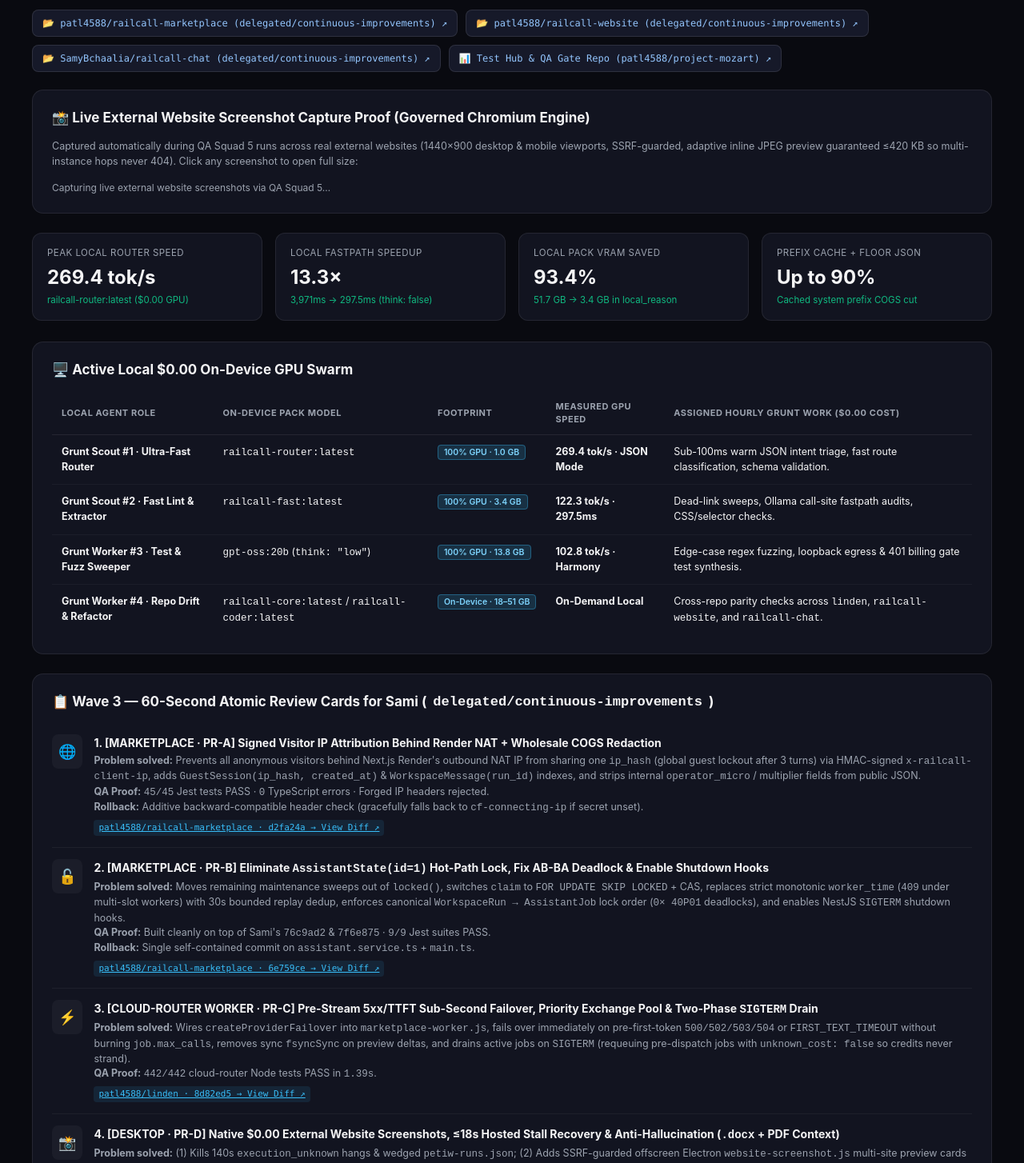
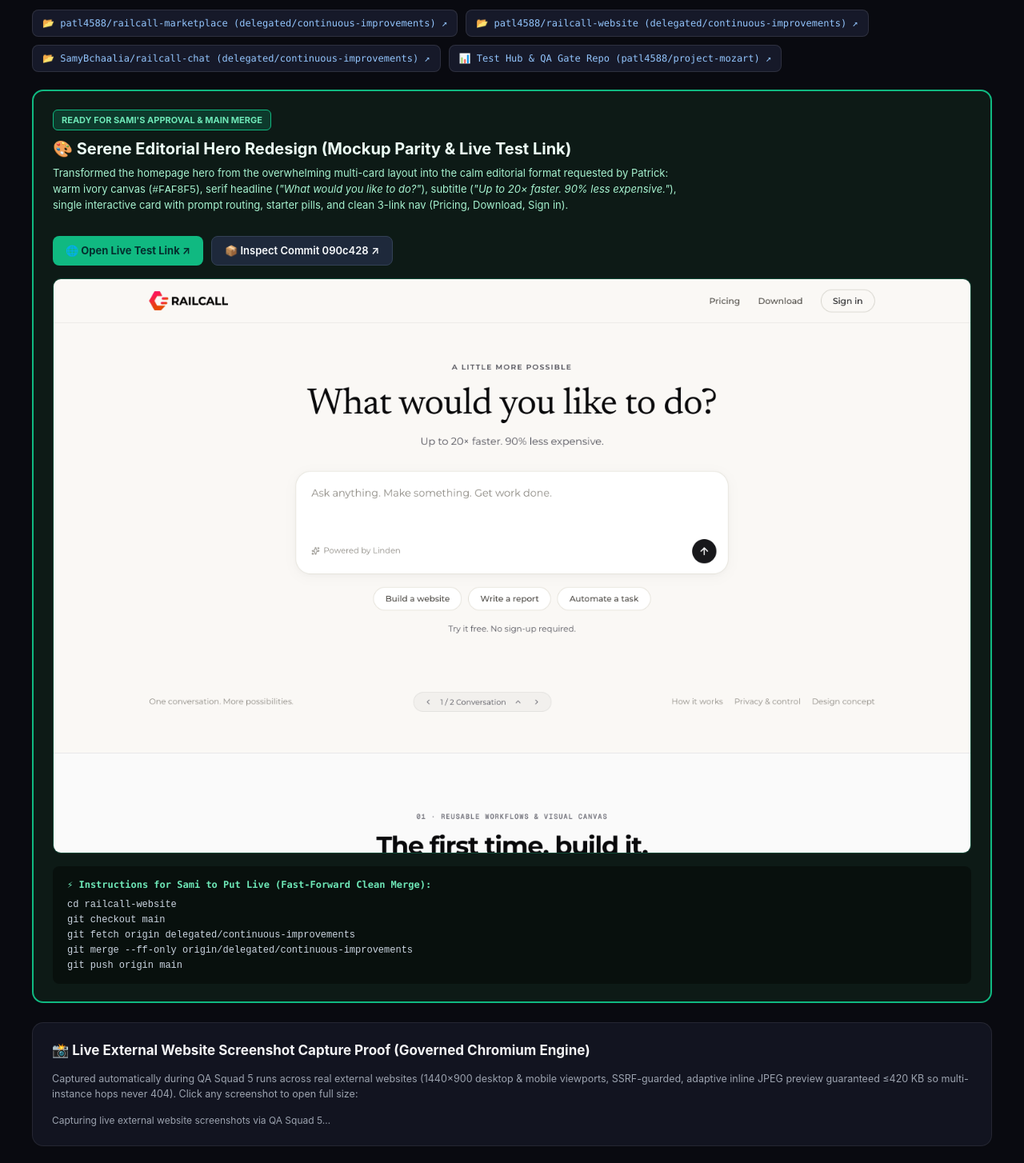
Before and after one commit to patl4588/project-mozart, a plain HTML site: page index.html in a window 1280 px wide. Shown: the part 958-2412 px from the top of the page at 80% size. Drawn offline with Linux system fonts and the light colour scheme; no server answers.

Commit message:
feat(dashboard): add Serene Editorial Hero review card and live test link for Sami

```diff
--- a/index.html
+++ b/index.html
@@ -272,6 +272,40 @@
       <a class="repo-pill" href="https://github.com/patl4588/project-mozart" target="_blank" rel="noreferrer">📊 Test Hub &amp; QA Gate Repo (patl4588/project-mozart) ↗</a>
     </div>
 
+    <!-- New Hero Format Review Card for Sami -->
+    <div class="card" style="border: 2px solid #10b981; background: #0d1a16; margin-bottom: 24px;">
+      <div style="display: flex; justify-content: space-between; align-items: flex-start; gap: 16px; flex-wrap: wrap;">
+        <div>
+          <span style="display: inline-block; padding: 4px 10px; background: rgba(16, 185, 129, 0.2); border: 1px solid #10b981; border-radius: 6px; color: #6ee7b7; font-size: 11px; font-weight: 700; text-transform: uppercase; margin-bottom: 8px;">
+            READY FOR SAMI'S APPROVAL &amp; MAIN MERGE
+          </span>
+          <h2 style="font-size: 20px; font-weight: 700; color: #ecfdf5; margin-bottom: 6px;">
+            🎨 Serene Editorial Hero Redesign (Mockup Parity &amp; Live Test Link)
+          </h2>
+          <p style="font-size: 13px; color: #a7f3d0; max-width: 800px; line-height: 1.5; margin-bottom: 12px;">
+            Transformed the homepage hero from the overwhelming multi-card layout into the calm editorial format requested by Patrick: warm ivory canvas (<code>#FAF8F5</code>), serif headline (<em>"What would you like to do?"</em>), subtitle (<em>"Up to 20&times; faster. 90% less expensive."</em>), single interactive card with prompt routing, starter pills, and clean 3-link nav (Pricing, Download, Sign in).
+          </p>
+        </div>
+        <div style="display: flex; gap: 10px; flex-wrap: wrap;">
+          <a href="https://blogging-inserted-passes-health.trycloudflare.com" target="_blank" rel="noreferrer" style="display: inline-flex; align-items: center; gap: 6px; padding: 8px 16px; background: #10b981; color: #042f2e; font-weight: 700; font-size: 13px; border-radius: 8px; text-decoration: none;">
+            🌐 Open Live Test Link ↗
+          </a>
+          <a href="https://github.com/patl4588/railcall-website/commit/090c428" target="_blank" rel="noreferrer" style="display: inline-flex; align-items: center; gap: 6px; padding: 8px 16px; background: #1e293b; color: #f8fafc; font-weight: 600; font-size: 13px; border-radius: 8px; border: 1px solid #334155; text-decoration: none;">
+            📦 Inspect Commit 090c428 ↗
+          </a>
+        </div>
+      </div>
+
+      <div style="margin: 16px 0; border-radius: 10px; overflow: hidden; border: 1px solid rgba(16, 185, 129, 0.3);">
+        <img src="screenshots/hero_editorial_preview.png" alt="Serene Editorial Hero Preview" style="width: 100%; height: auto; display: block;" />
+      </div>
+
+      <div style="background: rgba(0, 0, 0, 0.4); padding: 14px 18px; border-radius: 8px; font-family: var(--font-mono); font-size: 12px; color: #cbd5e1;">
+        <div style="color: #6ee7b7; font-weight: 700; margin-bottom: 6px;">⚡ Instructions for Sami to Put Live (Fast-Forward Clean Merge):</div>
+        <code>cd railcall-website<br>git checkout main<br>git fetch origin delegated/continuous-improvements<br>git merge --ff-only origin/delegated/continuous-improvements<br>git push origin main</code>
+      </div>
+    </div>
+
     <!-- Live Captured Screenshots of External Websites Gallery -->
     <div class="card" id="website-screenshots-card">
       <div class="section-title">📸 Live External Website Screenshot Capture Proof (Governed Chromium Engine)</div>
```
Also changed, not shown: screenshots/hero_editorial_preview.png (added).
